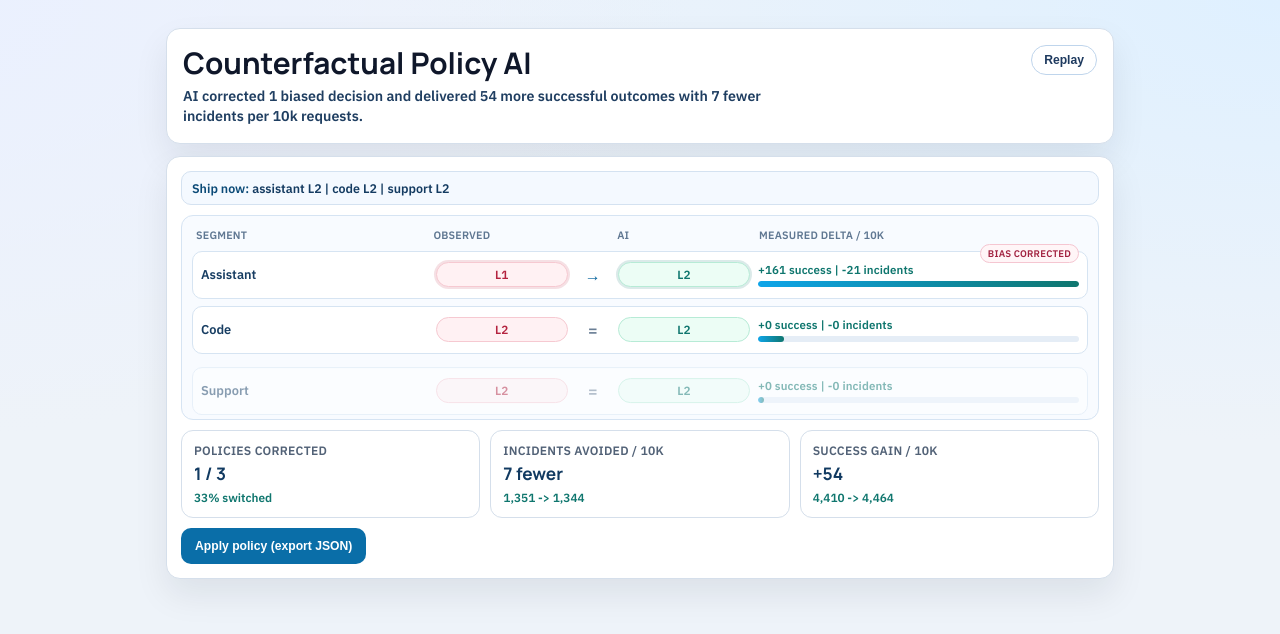
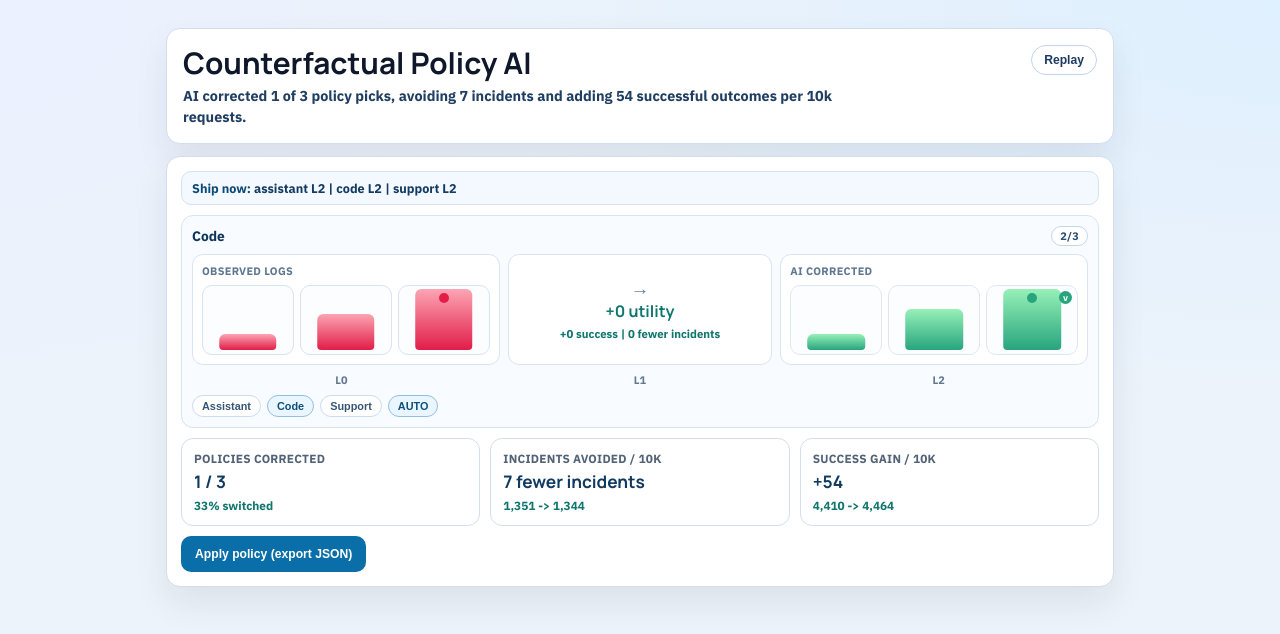
Before and after one commit to KumarNavish/promopilot, a React (Vite) app in the folder frontend/: page / in a window 1280 px wide. Shown: the top 634 px of the page. Built offline with nearby package versions, Linux system fonts and the light colour scheme; no server answers.

Commit message:
Restore intuitive wow with interactive spotlight before-after theater

```diff
--- a/frontend/src/pages/Home.tsx
+++ b/frontend/src/pages/Home.tsx
@@ -13,6 +13,9 @@ interface MethodRollup {
 
 interface SegmentDecision {
   segment: string;
+  levels: number[];
+  naiveNorm: number[];
+  drNorm: number[];
   naivePick: number;
   aiPick: number;
   biasAtNaive: number;
@@ -44,7 +47,7 @@ const DEMO_SEGMENT_BY: SegmentBy = "task_domain";
 const OBJECTIVE = "task_success" as const;
 const MAX_POLICY_LEVEL = 2;
 const INCIDENT_PENALTY = 4;
-const FRAMES_PER_ROW = 20;
+const FRAMES_PER_SEGMENT = 28;
 const FRAME_TICK_MS = 120;
 
 function formatInteger(value: number): string {
@@ -55,6 +58,11 @@ function formatInteger(value: number): string {
 
 function formatSignedNumber(value: number): string {
   return `${value >= 0 ? "+" : "-"}${formatInteger(Math.round(Math.abs(value)))}`;
+}
+
+function formatIncidentNarrative(value: number): string {
+  const absolute = formatInteger(Math.round(Math.abs(value)));
+  return value >= 0 ? `${absolute} fewer incidents` : `${absolute} more incidents`;
 }
 
 function cleanSegment(segment: string): string {
@@ -71,6 +79,20 @@ function utility(point: DoseResponsePoint): number {
 
 function clamp(value: number, min: number, max: number): number {
   return Math.min(max, Math.max(min, value));
+}
+
+function normalize(values: number[]): number[] {
+  if (values.length === 0) {
+    return values;
+  }
+
+  const min = Math.min(...values);
+  const max = Math.max(...values);
+  if (Math.abs(max - min) < 1e-9) {
+    return values.map(() => 0.5);
+  }
+
+  return values.map((value) => (value - min) / (max - min));
 }
 
 function optimizePolicy(response: RecommendResponse): PolicyMap {
@@ -149,26 +171,42 @@ function buildSegmentDecisions(params: {
       continue;
     }
 
+    const levels = drPoints.map((point) => point.policy_level);
     const drByLevel = new Map(drPoints.map((point) => [point.policy_level, point]));
     const naiveByLevel = naiveLookup.get(segment.segment);
 
-    const naivePick = naivePolicy[segment.segment] ?? drPoints[0].policy_level;
-    const aiPick = aiPolicy[segment.segment] ?? drPoints[0].policy_level;
+    const naiveUtilities = levels.map((level, index) => {
+      const fallback = drPoints[index];
+      const observed = naiveByLevel?.get(level) ?? fallback;
+      return utility(observed);
+    });
+    const drUtilities = levels.map((level, index) => {
+      const fallback = drPoints[index];
+      return utility(drByLevel.get(level) ?? fallback);
+    });
+
+    const naivePick = naivePolicy[segment.segment] ?? levels[0];
+    const aiPick = aiPolicy[segment.segment] ?? levels[0];
+
+    const naivePickIndex = levels.indexOf(naivePick);
+    const aiPickIndex = levels.indexOf(aiPick);
+
+    const observedNaiveUtility = naivePickIndex >= 0 ? naiveUtilities[naivePickIndex] : naiveUtilities[0];
+    const correctedNaiveUtility = naivePickIndex >= 0 ? drUtilities[naivePickIndex] : drUtilities[0];
+    const correctedAiUtility = aiPickIndex >= 0 ? drUtilities[aiPickIndex] : drUtilities[0];
 
     const drNaivePoint = drByLevel.get(naivePick) ?? drPoints[0];
     const drAiPoint = drByLevel.get(aiPick) ?? drPoints[0];
-    const naiveObservedPoint = naiveByLevel?.get(naivePick) ?? drNaivePoint;
-
-    const naiveObservedUtility = utility(naiveObservedPoint);
-    const naiveCorrectedUtility = utility(drNaivePoint);
-    const aiCorrectedUtility = utility(drAiPoint);
 
     rows.push({
       segment: segment.segment,
+      levels,
+      naiveNorm: normalize(naiveUtilities),
+      drNorm: normalize(drUtilities),
       naivePick,
       aiPick,
-      biasAtNaive: naiveObservedUtility - naiveCorrectedUtility,
-      utilityGain: aiCorrectedUtility - naiveCorrectedUtility,
+      biasAtNaive: observedNaiveUtility - correctedNaiveUtility,
+      utilityGain: correctedAiUtility - correctedNaiveUtility,
       incidentsAvoidedPer10k: drNaivePoint.incidents_per_10k - drAiPoint.incidents_per_10k,
       successGainPer10k: drAiPoint.successes_per_10k - drNaivePoint.successes_per_10k
     });
@@ -193,7 +231,7 @@ function policyToRules(policy: PolicyMap): Array<{ segment: string; policy_level
     }));
 }
 
-function useAnimatedNumber(target: number, animationKey: string, durationMs = 650): number {
+function useAnimatedNumber(target: number, animationKey: string, durationMs = 700): number {
   const [value, setValue] = useState(target);
   const previousTargetRef = useRef(target);
 
@@ -268,6 +306,7 @@ export function Home(): JSX.Element {
   const [error, setError] = useState<UiError | null>(null);
   const [replayTick, setReplayTick] = useState(0);
   const [frame, setFrame] = useState(0);
+  const [manualIndex, setManualIndex] = useState<number | null>(null);
 
   const runAnalysis = useCallback(async (): Promise<void> => {
     setLoading(true);
@@ -362,22 +401,17 @@ export function Home(): JSX.Element {
   }, [results.dr, results.naive]);
 
   useEffect(() => {
-    if (!score) {
+    if (!score || score.decisionRows.length === 0) {
       setFrame(0);
       return;
     }
 
     setFrame(0);
-    const totalFrames = score.decisionRows.length * FRAMES_PER_ROW + FRAMES_PER_ROW;
+    setManualIndex(null);
 
+    const totalFrames = Math.max(score.decisionRows.length * FRAMES_PER_SEGMENT, FRAMES_PER_SEGMENT);
     const intervalId = window.setInterval(() => {
-      setFrame((current) => {
-        if (current >= totalFrames) {
-          window.clearInterval(intervalId);
-          return current;
-        }
-        return current + 1;
-      });
+      setFrame((current) => (current + 1) % totalFrames);
     }, FRAME_TICK_MS);
 
     return () => {
@@ -385,30 +419,31 @@ export function Home(): JSX.Element {
     };
   }, [score, replayTick]);
 
+  const autoIndex = score && score.decisionRows.length > 0
+    ? Math.floor(frame / FRAMES_PER_SEGMENT) % score.decisionRows.length
+    : 0;
+  const activeIndex = manualIndex ?? autoIndex;
+  const activeDecision = score?.decisionRows[activeIndex];
+  const activeProgress = (frame % FRAMES_PER_SEGMENT) / Math.max(FRAMES_PER_SEGMENT - 1, 1);
+
   const storyLine = useMemo(() => {
     if (!score) {
       return "AI is replaying logged decisions and searching for the highest-utility policy.";
     }
 
-    const successCount = formatInteger(Math.round(Math.abs(score.successGainPer10k)));
-    const incidentCount = formatInteger(Math.round(Math.abs(score.incidentsAvoidedPer10k)));
-    const successDirection = score.successGainPer10k >= 0 ? "more successful outcomes" : "fewer successful outcomes";
-    const incidentDirection = score.incidentsAvoidedPer10k >= 0 ? "fewer incidents" : "more incidents";
-
-    if (score.changedSegments > 0) {
-      return `AI corrected ${score.changedSegments} biased decision and delivered ${successCount} ${successDirection} with ${incidentCount} ${incidentDirection} per 10k requests.`;
-    }
-
-    return `AI validated the current policy and estimates ${successCount} ${successDirection} with ${incidentCount} ${incidentDirection} per 10k requests.`;
+    return `AI corrected ${score.changedSegments} of ${score.totalSegments} policy picks, avoiding ${formatInteger(Math.round(Math.abs(score.incidentsAvoidedPer10k)))} incidents and adding ${formatInteger(Math.round(Math.abs(score.successGainPer10k)))} successful outcomes per 10k requests.`;
   }, [score]);
 
-  const metricAnimationKey = `${results.dr?.artifact_version ?? "none"}|${replayTick}`;
+  const metricAnimationKey = `${results.dr?.artifact_version ?? "none"}|${replayTick}|${activeIndex}`;
   const animatedChangedSegments = useAnimatedNumber(score?.changedSegments ?? 0, `changes|${metricAnimationKey}`);
   const animatedChangeSharePct = useAnimatedNumber(score?.changeSharePct ?? 0, `change-share|${metricAnimationKey}`);
   const animatedIncidentsAvoided = useAnimatedNumber(score?.incidentsAvoidedPer10k ?? 0, `incidents-avoided|${metricAnimationKey}`);
   const animatedSuccessGain = useAnimatedNumber(score?.successGainPer10k ?? 0, `success-gain|${metricAnimationKey}`);
   const animatedAiIncidents = useAnimatedNumber(score?.aiIncidentPer10k ?? 0, `ai-incidents|${metricAnimationKey}`);
   const animatedAiSuccess = useAnimatedNumber(score?.aiSuccessPer10k ?? 0, `ai-success|${metricAnimationKey}`);
+  const animatedActiveUtilityGain = useAnimatedNumber(activeDecision?.utilityGain ?? 0, `utility|${metricAnimationKey}`);
+  const animatedActiveSuccessGain = useAnimatedNumber(activeDecision?.successGainPer10k ?? 0, `row-success|${metricAnimationKey}`);
+  const animatedActiveIncidentGain = useAnimatedNumber(activeDecision?.incidentsAvoidedPer10k ?? 0, `row-incidents|${metricAnimationKey}`);
 
   return (
     <main className="page-shell" data-testid="home-shell">
@@ -440,58 +475,101 @@ export function Home(): JSX.Element {
         </p>
       ) : null}
 
-      {score && results.dr ? (
+      {score && results.dr && activeDecision ? (
         <section className="result-panel" data-testid="results-block">
           <p className="policy-line" data-testid="policy-line">
             <span>Ship now:</span> {score.policyLine}
           </p>
 
-          <section className="decision-strip" data-testid="decision-strip">
-            <div className="strip-head">
-              <span>Segment</span>
-              <span>Observed</span>
-              <span />
-              <span>AI</span>
-              <span>Measured delta / 10k</span>
+          <section className="spotlight" data-testid="spotlight">
+            <div className="spotlight-head">
+              <span className="spotlight-domain">{cleanSegment(activeDecision.segment)}</span>
+              <span className="spotlight-step" data-testid="spotlight-step">{`${activeIndex + 1}/${score.totalSegments}`}</span>
             </div>
 
-            {score.decisionRows.map((row, index) => {
-              const rowProgress = clamp((frame - index * FRAMES_PER_ROW) / FRAMES_PER_ROW, 0, 1);
-              const changed = row.naivePick !== row.aiPick;
-              const utilityWidth = clamp((Math.abs(row.utilityGain) / score.maxAbsUtilityGain) * 100, 8, 100) * rowProgress;
-              const incidentAbs = formatInteger(Math.round(Math.abs(row.incidentsAvoidedPer10k)));
-              const incidentToken = `${row.incidentsAvoidedPer10k >= 0 ? "-" : "+"}${incidentAbs} incidents`;
+            <div className="spotlight-grid">
+              <article className="lane-card" data-testid="lane-observed">
+                <p>Observed logs</p>
+                <div className="lane-bars naive">
+                  {activeDecision.levels.map((level, index) => (
+                    <span key={`naive-${level}`} className="bar-cell">
+                      <span
+                        className="bar-fill naive"
+                        style={{ height: `${24 + activeDecision.naiveNorm[index] * 66}%` }}
+                      />
+                      {activeDecision.naivePick === level ? <span className="bar-dot naive" /> : null}
+                      {activeDecision.naivePick === level && activeDecision.naivePick !== activeDecision.aiPick ? (
+                        <span className="bar-status wrong">x</span>
+                      ) : null}
+                    </span>
+                  ))}
+                </div>
+              </article>
 
-              return (
-                <article
-                  key={`decision-${row.segment}`}
-                  className={`decision-row ${changed ? "changed" : "same"}`}
-                  style={{
-                    opacity: 0.34 + rowProgress * 0.66,
-                    transform: `translateY(${(1 - rowProgress) * 8}px)`
-                  }}
-                  data-testid={`decision-row-${index}`}
+              <article className="delta-card" data-testid="delta-card">
+                <span
+                  className={`delta-arrow ${activeDecision.naivePick !== activeDecision.aiPick ? "changed" : "same"}`}
+                  style={{ transform: `translateX(${(activeDecision.aiPick - activeDecision.naivePick) * 7 * activeProgress}px)` }}
                 >
-                  <span className="segment-name">{cleanSegment(row.segment)}</span>
-                  <span className={`pick-pill naive ${changed ? "flagged" : "stable"}`}>{`L${row.naivePick}`}</span>
-                  <span className={`decision-arrow ${changed ? "changed" : "same"}`}>{changed ? "→" : "="}</span>
-                  <span className={`pick-pill ai ${changed ? "lifted" : "stable"}`}>{`L${row.aiPick}`}</span>
-                  <span className="impact-cell">
-                    <span className={`impact-text ${row.utilityGain >= 0 ? "good" : "bad"}`}>
-                      {`${formatSignedNumber(row.successGainPer10k)} success | ${incidentToken}`}
+                  →
+                </span>
+                <strong className={animatedActiveUtilityGain >= 0 ? "good" : "bad"}>
+                  {`${formatSignedNumber(animatedActiveUtilityGain)} utility`}
+                </strong>
+                <small className={animatedActiveIncidentGain >= 0 ? "good" : "bad"}>
+                  {`${formatSignedNumber(animatedActiveSuccessGain)} success | ${formatIncidentNarrative(animatedActiveIncidentGain)}`}
+                </small>
+                {activeDecision.naivePick !== activeDecision.aiPick ? (
+                  <em title={`Observed logs overstated this pick by ${formatSignedNumber(activeDecision.biasAtNaive)} utility`}>
+                    bias corrected
+                  </em>
+                ) : null}
+              </article>
+
+              <article className="lane-card" data-testid="lane-corrected">
+                <p>AI corrected</p>
+                <div className="lane-bars ai" style={{ opacity: 0.62 + activeProgress * 0.38 }}>
+                  {activeDecision.levels.map((level, index) => (
+                    <span key={`ai-${level}`} className="bar-cell">
+                      <span
+                        className="bar-fill ai"
+                        style={{ height: `${24 + activeDecision.drNorm[index] * 66}%` }}
+                      />
+                      {activeDecision.aiPick === level ? <span className="bar-dot ai" /> : null}
+                      {activeDecision.aiPick === level ? <span className="bar-status right">v</span> : null}
                     </span>
-                    <span className="impact-meter">
-                      <i className={row.utilityGain >= 0 ? "good" : "bad"} style={{ width: `${utilityWidth}%` }} />
-                    </span>
-                  </span>
-                  {changed ? (
-                    <span className="bias-flag" title={`Observed logs overstated this pick by ${formatSignedNumber(row.biasAtNaive)} utility`}>
-                      bias corrected
-                    </span>
-                  ) : null}
-                </article>
-              );
-            })}
+                  ))}
+                </div>
+              </article>
+            </div>
+
+            <div className="level-scale" data-testid="level-scale">
+              {activeDecision.levels.map((level) => (
+                <span key={`scale-${level}`}>{`L${level}`}</span>
+              ))}
+            </div>
+
+            <div className="segment-tabs" data-testid="segment-tabs">
+              {score.decisionRows.map((row, index) => (
+                <button
+                  key={`tab-${row.segment}`}
+                  type="button"
+                  className={`segment-tab ${index === activeIndex ? "active" : ""}`}
+                  onClick={() => setManualIndex(index)}
+                  data-testid={`segment-tab-${index}`}
+                >
+                  {cleanSegment(row.segment)}
+                </button>
+              ))}
+              <button
+                type="button"
+                className={`segment-tab auto ${manualIndex === null ? "active" : ""}`}
+                onClick={() => setManualIndex(null)}
+                data-testid="auto-tour"
+              >
+                auto
+              </button>
+            </div>
           </section>
 
           <div className="kpi-row">
@@ -503,7 +581,7 @@ export function Home(): JSX.Element {
 
             <article className="kpi-card" data-testid="kpi-incidents">
               <p>Incidents avoided / 10k</p>
-              <strong>{`${formatInteger(Math.round(Math.abs(animatedIncidentsAvoided)))} ${animatedIncidentsAvoided >= 0 ? "fewer" : "more"}`}</strong>
+              <strong>{formatIncidentNarrative(animatedIncidentsAvoided)}</strong>
               <small className={animatedIncidentsAvoided >= 0 ? "good" : "bad"}>
                 {`${formatInteger(score.naiveIncidentPer10k)} -> ${formatInteger(animatedAiIncidents)}`}
               </small>
--- a/frontend/src/styles.css
+++ b/frontend/src/styles.css
@@ -1,11 +1,10 @@
-@import url("https://fonts.googleapis.com/css2?family=Manrope:wght@600;700;800&family=IBM+Plex+Sans:wght@400;500;600&display=swap");
+@import url("https://fonts.googleapis.com/css2?family=Manrope:wght@600;700;800&family=IBM+Plex+Sans:wght@400;500;600;700&display=swap");
 
 :root {
-  --bg: #eef3f9;
+  --bg: #edf3fa;
   --panel: #ffffff;
   --ink: #0f172a;
-  --muted: #41556e;
-  --line: #d5dfeb;
+  --line: #d4deea;
   --accent: #0a6ea8;
   --accent-strong: #084f7c;
   --good: #0f766e;
@@ -71,11 +70,11 @@ h1 {
 
 .hero-story {
   margin: 0;
-  font-size: 0.89rem;
+  font-size: 0.9rem;
   font-weight: 700;
   line-height: 1.45;
   color: #1f3e61;
-  max-width: 74ch;
+  max-width: 76ch;
 }
 
 .status-line,
@@ -110,7 +109,7 @@ h1 {
   border-radius: 10px;
   background: #f4f9ff;
   padding: 8px 10px;
-  font-size: 0.78rem;
+  font-size: 0.79rem;
   font-weight: 700;
   color: #143b61;
 }
@@ -119,146 +118,238 @@ h1 {
   color: #0b4a77;
 }
 
-.decision-strip {
-  border: 1px solid #d6e4f3;
+.spotlight {
+  border: 1px solid #d5e4f2;
   border-radius: 12px;
   background: #f8fbff;
   padding: 10px;
   display: grid;
-  gap: 7px;
+  gap: 8px;
 }
 
-.strip-head,
-.decision-row {
-  display: grid;
-  grid-template-columns: minmax(110px, 1.2fr) minmax(62px, 0.7fr) 34px minmax(62px, 0.7fr) minmax(190px, 1.7fr);
+.spotlight-head {
+  display: flex;
+  justify-content: space-between;
   align-items: center;
   gap: 8px;
 }
 
-.strip-head {
-  font-size: 0.67rem;
+.spotlight-domain {
+  font-size: 0.86rem;
   font-weight: 800;
-  letter-spacing: 0.02em;
-  text-transform: uppercase;
-  color: #5f7792;
-  padding: 2px 4px;
-}
-
-.decision-row {
-  position: relative;
-  border: 1px solid #d6e4f2;
-  border-radius: 10px;
-  background: #ffffff;
-  min-height: 48px;
-  padding: 8px;
-  transition: opacity 180ms ease, transform 180ms ease;
-}
-
-.segment-name {
-  font-size: 0.8rem;
-  font-weight: 700;
-  color: #173d62;
+  color: #0f365a;
   text-transform: capitalize;
 }
 
-.pick-pill {
+.spotlight-step {
+  border: 1px solid #c3d7eb;
   border-radius: 999px;
-  font-size: 0.74rem;
+  background: #ffffff;
+  color: #2a506f;
+  font-size: 0.68rem;
   font-weight: 800;
-  text-align: center;
-  padding: 4px 6px;
-  border: 1px solid transparent;
+  letter-spacing: 0.02em;
+  padding: 2px 8px;
 }
 
-.pick-pill.naive {
-  background: #fff1f3;
-  color: #b4233f;
-  border-color: #f6c9d1;
+.spotlight-grid {
+  display: grid;
+  grid-template-columns: minmax(0, 1fr) minmax(150px, 0.86fr) minmax(0, 1fr);
+  gap: 8px;
+  align-items: stretch;
 }
 
-.pick-pill.ai {
-  background: #ecfdf5;
-  color: #0f766e;
-  border-color: #b7ebd6;
+.lane-card,
+.delta-card {
+  border: 1px solid #d8e5f2;
+  border-radius: 11px;
+  background: #ffffff;
+  padding: 9px;
 }
 
-.pick-pill.naive.flagged {
-  box-shadow: 0 0 0 2px rgba(180, 35, 63, 0.14);
+.lane-card p {
+  margin: 0;
+  font-size: 0.68rem;
+  font-weight: 800;
+  letter-spacing: 0.03em;
+  text-transform: uppercase;
+  color: #5d7692;
 }
 
-.pick-pill.ai.lifted {
-  box-shadow: 0 0 0 2px rgba(15, 118, 110, 0.15);
+.lane-bars {
+  margin-top: 7px;
+  display: grid;
+  grid-template-columns: repeat(3, minmax(0, 1fr));
+  gap: 6px;
 }
 
-.decision-arrow {
-  text-align: center;
-  font-size: 1rem;
-  font-weight: 800;
-}
-
-.decision-arrow.changed {
-  color: #0b679f;
-}
-
-.decision-arrow.same {
-  color: #6a7e95;
-}
-
-.impact-cell {
-  display: grid;
-  gap: 4px;
-}
-
-.impact-text {
-  font-size: 0.72rem;
-  font-weight: 800;
-  letter-spacing: 0.01em;
-}
-
-.impact-text.good {
-  color: #0f766e;
-}
-
-.impact-text.bad {
-  color: #b42318;
-}
-
-.impact-meter {
-  height: 6px;
-  border-radius: 999px;
-  background: #e5edf6;
+.bar-cell {
+  position: relative;
+  height: 70px;
+  border: 1px solid #d8e4f2;
+  border-radius: 10px;
+  background: #fbfdff;
   overflow: hidden;
 }
 
-.impact-meter i {
-  display: block;
-  height: 100%;
-  width: 0;
-  border-radius: 999px;
-  transition: width 220ms ease;
+.bar-fill {
+  position: absolute;
+  bottom: 4px;
+  left: 50%;
+  width: 64%;
+  transform: translateX(-50%);
+  border-radius: 6px 6px 4px 4px;
+  transition: height 220ms ease;
 }
 
-.impact-meter i.good {
-  background: linear-gradient(90deg, #0ea5e9, #0f766e);
+.bar-fill.naive {
+  background: linear-gradient(180deg, #fca5b4, #e11d48);
 }
 
-.impact-meter i.bad {
-  background: linear-gradient(90deg, #fb7185, #b42318);
+.bar-fill.ai {
+  background: linear-gradient(180deg, #86efac, #059669);
 }
 
-.bias-flag {
+.bar-dot {
   position: absolute;
-  top: -8px;
-  right: 8px;
+  top: 7px;
+  left: 50%;
+  width: 10px;
+  height: 10px;
+  transform: translateX(-50%);
   border-radius: 999px;
-  border: 1px solid #f5c6d1;
-  background: #fff5f7;
-  color: #a22341;
-  font-size: 0.6rem;
+}
+
+.bar-dot.naive {
+  background: #e11d48;
+}
+
+.bar-dot.ai {
+  background: #059669;
+}
+
+.bar-status {
+  position: absolute;
+  top: 5px;
+  right: 5px;
+  width: 13px;
+  height: 13px;
+  border-radius: 999px;
+  display: inline-flex;
+  align-items: center;
+  justify-content: center;
+  font-size: 0.58rem;
   font-weight: 800;
+  color: #ffffff;
+}
+
+.bar-status.wrong {
+  background: #e11d48;
+}
+
+.bar-status.right {
+  background: #059669;
+}
+
+.delta-card {
+  display: grid;
+  align-content: center;
+  justify-items: center;
+  gap: 4px;
+  text-align: center;
+}
+
+.delta-arrow {
+  font-size: 1.18rem;
+  font-weight: 800;
+  line-height: 1;
+  transition: transform 220ms ease;
+}
+
+.delta-arrow.changed {
+  color: #0369a1;
+}
+
+.delta-arrow.same {
+  color: #70859b;
+}
+
+.delta-card strong {
+  font-family: "Manrope", sans-serif;
+  font-size: 1rem;
+  line-height: 1.2;
+}
+
+.delta-card strong.good {
+  color: var(--good);
+}
+
+.delta-card strong.bad {
+  color: var(--bad);
+}
+
+.delta-card small {
+  font-size: 0.71rem;
+  font-weight: 700;
+  color: #395b7c;
+}
+
+.delta-card small.good {
+  color: var(--good);
+}
+
+.delta-card small.bad {
+  color: var(--bad);
+}
+
+.delta-card em {
+  margin-top: 2px;
+  border: 1px solid #f4c8d1;
+  border-radius: 999px;
+  background: #fff4f6;
+  color: #a12341;
+  font-size: 0.62rem;
+  font-style: normal;
+  font-weight: 800;
+  text-transform: uppercase;
   letter-spacing: 0.02em;
-  padding: 2px 7px;
+  padding: 2px 8px;
+}
+
+.level-scale {
+  display: grid;
+  grid-template-columns: repeat(3, minmax(0, 1fr));
+  text-align: center;
+  font-size: 0.68rem;
+  font-weight: 700;
+  color: #61788f;
+}
+
+.segment-tabs {
+  display: flex;
+  flex-wrap: wrap;
+  gap: 6px;
+}
+
+.segment-tab {
+  border: 1px solid #cddcee;
+  border-radius: 999px;
+  background: #ffffff;
+  color: #365675;
+  font-size: 0.68rem;
+  font-weight: 800;
+  text-transform: capitalize;
+  padding: 4px 9px;
+  cursor: pointer;
+}
+
+.segment-tab.active {
+  border-color: #95bfdf;
+  background: #eaf6ff;
+  color: #0f4f7c;
+}
+
+.segment-tab.auto {
   text-transform: uppercase;
 }
 
@@ -278,7 +369,7 @@ h1 {
 .kpi-card p {
   margin: 0;
   color: #526277;
-  font-size: 0.76rem;
+  font-size: 0.74rem;
   font-weight: 800;
   text-transform: uppercase;
   letter-spacing: 0.02em;
@@ -334,25 +425,19 @@ h1 {
 
 @media (max-width: 920px) {
   .hero {
-    align-items: flex-start;
     flex-direction: column;
+  }
+
+  .spotlight-grid {
+    grid-template-columns: 1fr;
+  }
+
+  .delta-arrow {
+    transform: none !important;
   }
 }
 
 @media (max-width: 860px) {
-  .strip-head {
-    display: none;
-  }
-
-  .decision-row {
-    grid-template-columns: 1fr;
-    gap: 6px;
-  }
-
-  .decision-arrow {
-    display: none;
-  }
-
   .kpi-row {
     grid-template-columns: 1fr;
   }
```
Also changed, not shown: 1 other file (tests, documents, lock files or other folders).
